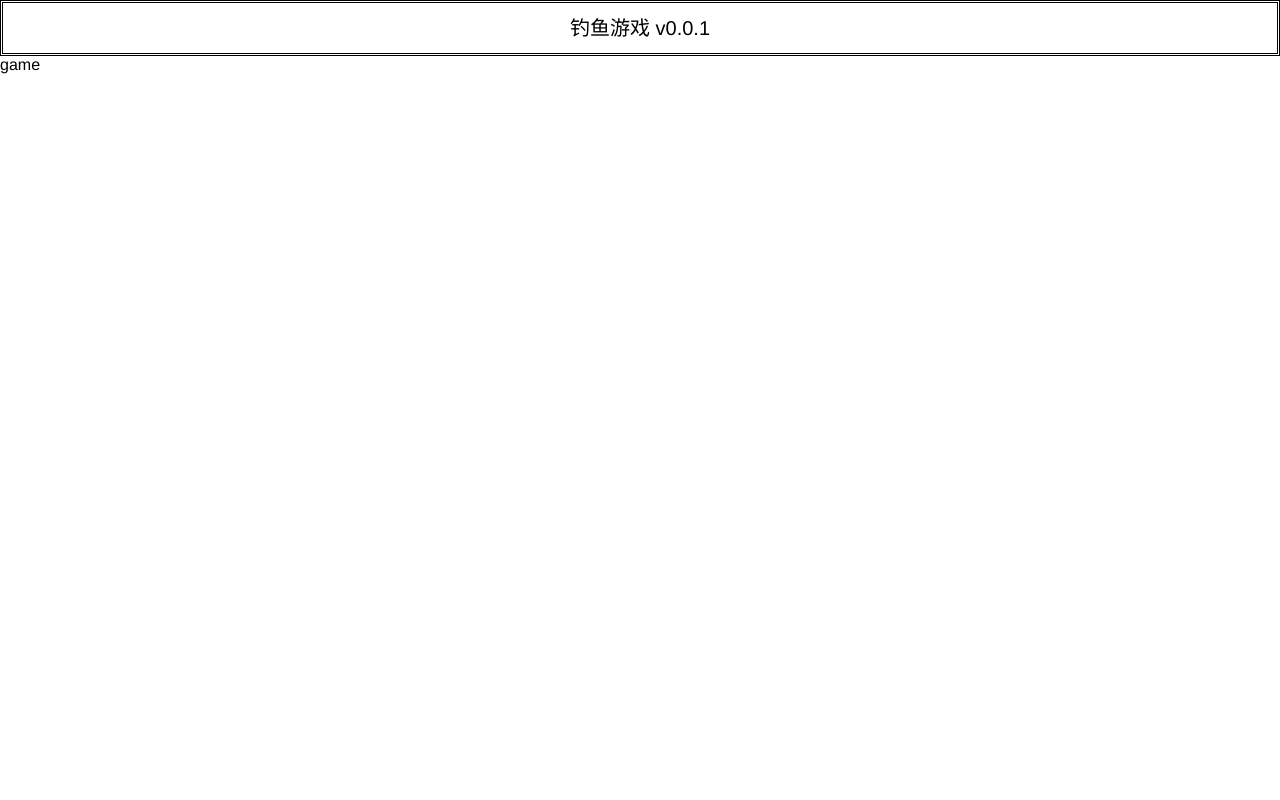
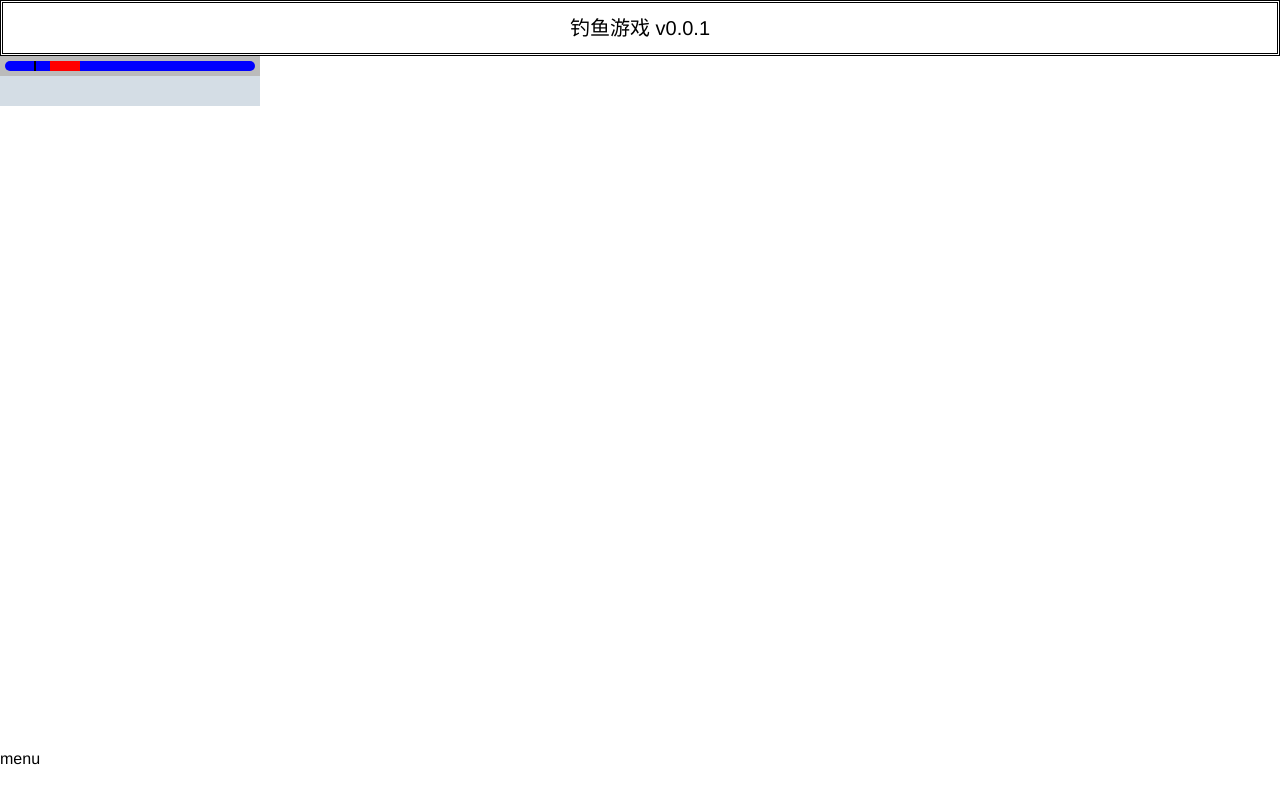
Before and after one commit to zzw105/fishing, a Vue app: page /game in a window 1280 px wide. Built offline with nearby package versions, Linux system fonts and the light colour scheme.

Commit message:
钓鱼条渲染

```diff
--- /dev/null
+++ b/src/components/Game.vue
@@ -0,0 +1,20 @@
+<template>
+  <div class="game">
+    <Strip />
+  </div>
+</template>
+
+<script>
+import Strip from "@/components/Strip";
+
+export default {
+  name: "Game",
+  components: { Strip },
+};
+</script>
+
+<style lang="less" scoped>
+.game {
+  flex: 1;
+}
+</style>
--- /dev/null
+++ b/src/components/Menu.vue
@@ -0,0 +1,15 @@
+<template>
+  <div class="menu">menu</div>
+</template>
+
+<script>
+export default {
+  name: "Menu",
+};
+</script>
+
+<style lang="less" scoped>
+.menu {
+  height: 50px;
+}
+</style>
--- /dev/null
+++ b/src/components/Strip.vue
@@ -0,0 +1,78 @@
+<template>
+  <div class="stripBox">
+    <div class="lineBox">
+      <div class="line"></div>
+      <div ref="targetRef" class="target"></div>
+      <div class="targetLine"></div>
+    </div>
+    <div class="btnBox"></div>
+  </div>
+</template>
+
+<script lang="ts" setup>
+import { onMounted, reactive, ref } from "vue";
+import { targetStyleProps } from "@vue/runtime-core";
+
+const targetStyle = reactive<targetStyleProps>({ left: "50px", width: "30px" });
+const targetLineStyle = reactive<targetStyleProps>({
+  left: "6px",
+  width: "2px",
+});
+
+// const setIntervalNum = ref<number>(0);
+
+const targetRef = ref<HTMLDivElement>();
+
+onMounted(() => {
+  let num = 6;
+  let go = 1;
+  setInterval(() => {
+    if (num === 5) go = 1;
+    if (num === 200) go = -1;
+    num += go;
+    targetLineStyle.left = num + "px";
+    console.log(targetLineStyle.left);
+  }, 10);
+});
+console.log(targetStyle);
+</script>
+
+<style lang="less" scoped>
+.stripBox {
+  width: 260px;
+  height: 50px;
+  background-color: rgba(170, 187, 204, 0.5);
+
+  .lineBox {
+    position: relative;
+    display: flex;
+    align-items: center;
+    justify-content: center;
+    height: 20px;
+    background-color: #bbb;
+
+    .line {
+      height: 10px;
+      width: 250px;
+      background-color: blue;
+      border-radius: 5px;
+    }
+
+    .target {
+      background-color: red;
+      position: absolute;
+      height: 10px;
+      width: v-bind("targetStyle.width");
+      left: v-bind("targetStyle.left");
+    }
+
+    .targetLine {
+      background-color: black;
+      position: absolute;
+      height: 10px;
+      width: v-bind("targetLineStyle.width");
+      left: v-bind("targetLineStyle.left");
+    }
+  }
+}
+</style>
--- a/src/router/index.ts
+++ b/src/router/index.ts
@@ -1,6 +1,6 @@
 import { createRouter, createWebHistory, RouteRecordRaw } from "vue-router";
 import Home from "@/views/Home.vue";
-import Game from "@/views/Game.vue";
+import Game from "@/views/Main.vue";
 
 const routes: Array<RouteRecordRaw> = [
   {
--- a/src/views/Game.vue
+++ /dev/null
@@ -1,11 +0,0 @@
-<template>
-  <div class="game">game</div>
-</template>
-
-<script>
-export default {
-  name: "Game",
-};
-</script>
-
-<style scoped></style>
--- /dev/null
+++ b/src/views/Main.vue
@@ -0,0 +1,25 @@
+<template>
+  <div class="main">
+    <Game />
+    <Menu />
+  </div>
+</template>
+
+<script>
+import Menu from "@/components/Menu";
+import Game from "@/components/Game";
+
+export default {
+  name: "Main",
+  components: { Game, Menu },
+};
+</script>
+
+<style lang="less" scoped>
+.main {
+  height: 100%;
+  width: 100%;
+  display: flex;
+  flex-direction: column;
+}
+</style>
```
Also changed, not shown: src/global.d.ts (added, +8 -0 lines), src/shims-vue.d.ts (+4 -4 lines).
